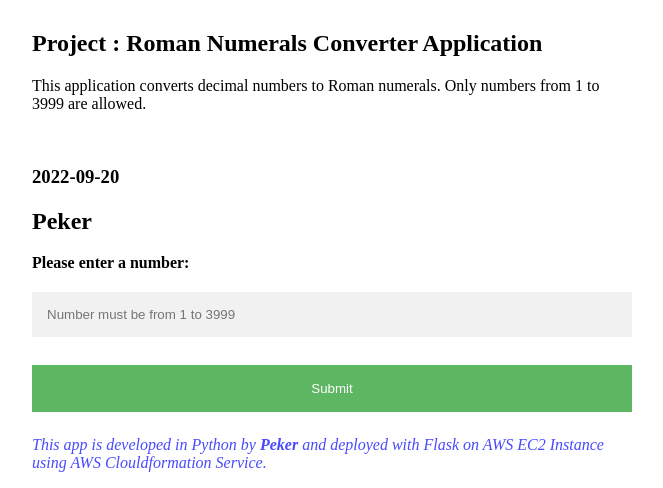
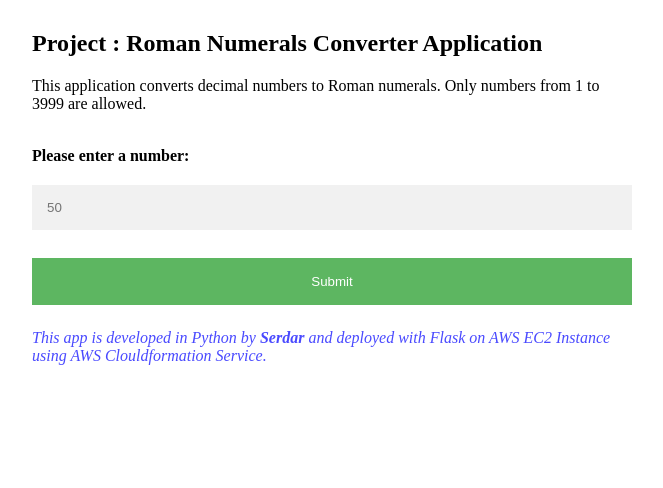
Before and after one commit to Mehmet-Peker/aws-my-projects, a Flask app: page / in a window 1280 px wide. Shown: the part 420-908 px from the top of the page, without its empty margins (308-971 px from the left). After the commit the page ends 785 px from the top, so only its background shows below. Run offline with Flask 2, Linux system fonts and the light colour scheme.

Commit message:
original is updated

```diff
--- a/Project - Roman Numerals Converter/001-roman-numerals-converter/app.py
+++ /dev/null
@@ -1,31 +0,0 @@
-from flask import *
-import datetime
-app = Flask('__name__')
-
-def converter(number):
-    box = {1000: "M", 900: 'CM', 500: "D", 400: 'CD', 100: "C", 90: 'XC', 50: "L", 40: 'XL', 10: "X", 9: 'IX', 5: "V", 4: 'IV', 1: "I"}
-    number=int(number)
-    result = ""
-    for k,v in box.items() : # k =1000
-        value = number // k # 1
-        result += v * value # M *1
-        number%=k # 994
-    return result
-
-@app.route('/')
-def home():
-    return render_template('index.html',developer_name='Peker',not_valid=False,today=str(datetime.date.today()))
-
-@app.route('/',methods=['POST','GET'])
-def resultpage():
-    if request.method=='POST':
-        number=request.form['number']
-        if  not number.isdigit():
-            return render_template('index.html',developer_name='Peker',not_valid=True)
-        if  int(number)< 1 or int(number) > 3999:
-            return render_template('index.html',developer_name='Peker',not_valid=True)
-        return render_template('result.html',number_decimal=request.form['number'],number_roman=converter(number),developer_name='Peker',not_valid=False)
-
-if __name__ == '__main__':
-#     app.run(debug=True)
-    app.run('0.0.0.0',port=80,debug=True)
--- /dev/null
+++ b/Project-001-Roman-Numerals-Converter/app.py
@@ -0,0 +1,30 @@
+from flask import Flask, render_template, request
+
+app = Flask(__name__)
+
+def convert(decimal_num):
+    roman = {1000:'M', 900:'CM', 500:'D', 400:'CD', 100:'C', 90:'XC', 50:'L', 40:'XL', 10:'X', 9:'IX', 5:'V', 4:'IV', 1:'I'}
+    num_to_roman = ''
+
+    for i in roman.keys():
+        num_to_roman += roman[i]*(decimal_num//i)
+        decimal_num %= i
+    return num_to_roman
+
+
+@app.route('/', methods=['POST', 'GET'])
+def main_post():
+    if request.method == 'POST':
+        alpha = request.form['number']
+        if not alpha.isdecimal():
+            return render_template('index.html', developer_name='Serdar', not_valid=True)
+        number = int(alpha)
+        if not 0 < number < 4000:
+            return render_template('index.html', developer_name='Serdar', not_valid=True)
+        return render_template('result.html', number_decimal = number , number_roman= convert(number), developer_name='Serdar')
+    else:
+        return render_template('index.html', developer_name='Serdar', not_valid=False)
+
+if __name__ == '__main__':
+    # app.run(debug=True)
+    app.run(host='0.0.0.0', port=80)
--- a/Project - Roman Numerals Converter/001-roman-numerals-converter/templates/index.html
+++ b/Project-001-Roman-Numerals-Converter/templates/index.html
@@ -63,16 +63,16 @@
 
   <h2>Project : Roman Numerals Converter Application</h2>
   <p>This application converts decimal numbers to Roman numerals. Only numbers from 1 to 3999 are allowed.</p><br>
-<label><h3>{{ today }}</h3><h2>{{ developer_name }}</h2>
+
   <form action="/" method="post">
     <label for="number"><b>Please enter a number:</b></label>
-    <input placeholder="Number must be from 1 to 3999" name="number" id="number" required />
+    <input placeholder="50" name="number" id="number" required />
     <button type="submit">Submit</button>
     {% if not_valid %}
     <p class="warning"><b>Not Valid! Please enter a number between 1 and 3999, inclusively.</b></p>
     {% endif %}
   </form>
-</label>
+
   <p class="footnote"><i>This app is developed in Python by <b>{{ developer_name }}</b> and deployed with Flask on AWS EC2 Instance using AWS Clouldformation Service.</i></p>
 </body>
 
--- a/Project - Roman Numerals Converter/001-roman-numerals-converter/templates/result.html
+++ b/Project-001-Roman-Numerals-Converter/templates/result.html
@@ -49,7 +49,6 @@
 
     <p class="footnote"><i>This app is developed in Python by <b>{{ developer_name }}</b> and deployed with Flask on AWS
             EC2 Instance using AWS Clouldformation Service.</i></p>
-
 </body>
 
 </html>
```
Also changed, not shown: Project - Roman Numerals Converter/001-roman-numerals-converter/cf-template.yaml (deleted, +0 -54 lines), Project-001-Roman-Numerals-Converter/Project_001_.png (renamed from Project - Roman Numerals Converter/001-roman-numerals-converter/Project_001_.png), Project-001-Roman-Numerals-Converter/README.md, Project-001-Roman-Numerals-Converter/project-001-snapshot.png (added).
